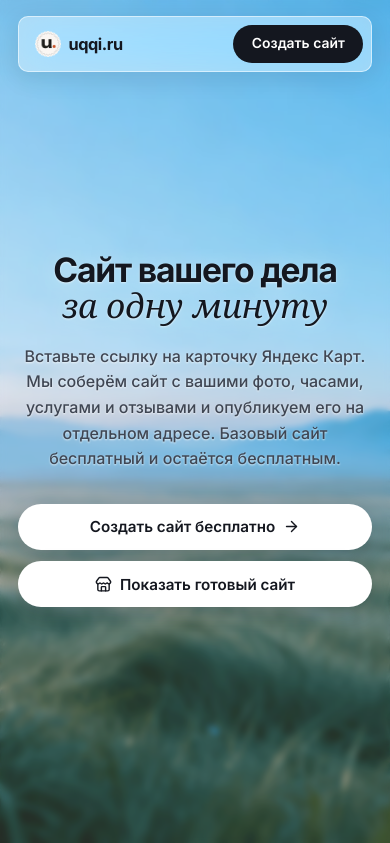
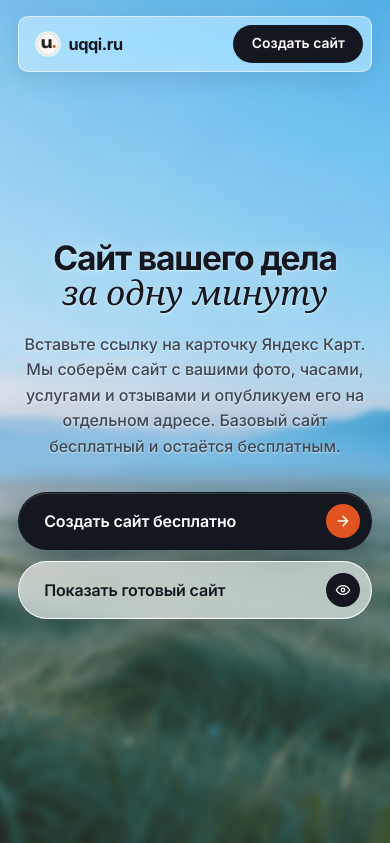
Before and after one commit to alefi01/uqqi, a Python web app: template templates/landing.html in a window 390 px wide. Shown: the top 843 px of the page. Run offline with Jinja, Linux system fonts and the light colour scheme; the template is opened without the code that fills it, so the values that code supplies are empty; some libraries are stand-ins or nearby versions; some web fonts are replaced.

Commit message:
Give the hero buttons some presence
Both buttons keep the same silhouette and size, but they no longer read as
two plain white pills: a taller pill with the label on the left and a round
icon badge on the right. The primary is ink with the brand orange badge and a
layered shadow; the secondary is frosted glass over the photo with an ink
badge. Both lift a little on hover and the badge nudges with them.

The two icons are inline SVG rather than lucide placeholders, so they render
even before (or without) the icon script.

Gates on templates/landing.html: measure_render OK (249 text elements AA),
verify_states OK (90 element-states, hover and focus included),
verify_responsive OK at 280/320/414, verify_target_size OK (56 targets).

Co-Authored-By: Claude Opus 5 <noreply@anthropic.com>
Claude-Session: https://claude.ai/code/session_01BSFUhK2ySRFKh9VMN1ZNtx

```diff
--- a/templates/landing.html
+++ b/templates/landing.html
@@ -112,10 +112,25 @@ ul,ol{list-style:none;}
 .btn--primary:hover{background:#252A35;box-shadow:0 8px 22px rgba(20,23,31,.20);transform:translateY(-1px);}
 .btn--primary:active{transform:translateY(0);}
 .btn--outline{background:var(--page);color:var(--ink);border-color:var(--line-2);box-shadow:var(--sh-card);}
-/* В герое обе кнопки одинаковые: белые, одной ширины, поверх фотографии */
-.hero .btn{background:#FFFFFF;color:var(--ink);border-color:rgba(255,255,255,.85);
-  box-shadow:0 6px 20px rgba(20,23,31,.16);min-width:min(292px,100%);}
-.hero .btn:hover{background:#F2F4F7;transform:translateY(-1px);box-shadow:0 10px 26px rgba(20,23,31,.20);}
+/* Кнопки героя: одна форма и размер, но с характером — крупная пилюля,
+   круглый значок справа и мягкая тень, чтобы держаться поверх фотографии. */
+.hero__cta .btn{min-height:58px;min-width:min(300px,100%);padding:.7rem .7rem .7rem 1.6rem;
+  font-size:1rem;letter-spacing:-.01em;justify-content:space-between;gap:1.2rem;}
+.hero .btn__ic{width:34px;height:34px;border-radius:50%;display:grid;place-items:center;flex:none;
+  transition:transform var(--t-base) var(--ease),background var(--t-fast) linear;}
+.hero .btn__ic svg{width:16px;height:16px;}
+.hero .btn--primary{background:var(--ink);color:#fff;border-color:transparent;
+  box-shadow:0 12px 30px rgba(20,23,31,.30),inset 0 1px 0 rgba(255,255,255,.16);}
+.hero .btn--primary .btn__ic{background:var(--mark);color:#fff;}
+.hero .btn--primary:hover{background:#1D222C;transform:translateY(-2px);
+  box-shadow:0 18px 40px rgba(20,23,31,.36),inset 0 1px 0 rgba(255,255,255,.2);}
+.hero .btn--outline{background:rgba(255,255,255,.58);color:var(--ink);border-color:rgba(255,255,255,.95);
+  backdrop-filter:blur(16px) saturate(1.3);-webkit-backdrop-filter:blur(16px) saturate(1.3);
+  box-shadow:0 12px 30px rgba(20,23,31,.16);}
+.hero .btn--outline .btn__ic{background:var(--ink);color:#fff;}
+.hero .btn--outline:hover{background:rgba(255,255,255,.86);transform:translateY(-2px);
+  box-shadow:0 18px 38px rgba(20,23,31,.2);}
+.hero .btn:hover .btn__ic{transform:translateX(2px);}
 .hero .btn:active{transform:translateY(0);}
 .btn--outline:hover{border-color:var(--ink);transform:translateY(-1px);}
 .btn--outline:active{transform:translateY(0);}
@@ -487,11 +502,11 @@ footer{background:var(--page);border-top:1px solid var(--line);padding-top:3.5re
     <h1 class="display">Сайт вашего дела<br><span class="serif">за одну минуту</span></h1>
     <p class="lead hero__lead">Вставьте ссылку на карточку Яндекс Карт. Мы соберём сайт с вашими фото, часами, услугами и отзывами и опубликуем его на отдельном адресе. Базовый сайт бесплатный и остаётся бесплатным.</p>
     <div class="hero__cta">
-      <a href="https://lk.uqqi.ru/" class="btn btn--primary">Создать сайт бесплатно <i data-lucide="arrow-right"></i></a>
+      <a href="https://lk.uqqi.ru/" class="btn btn--primary">Создать сайт бесплатно <span class="btn__ic"><svg viewBox="0 0 24 24" fill="none" stroke="currentColor" stroke-width="2.2" stroke-linecap="round" stroke-linejoin="round" aria-hidden="true"><path d="M5 12h13"/><path d="m12 5 7 7-7 7"/></svg></span></a>
       <div class="demo-slot" id="demoSlot">
-        <button type="button" class="btn btn--outline" id="demoBtn" onclick="showRandomSite()"><i data-lucide="store"></i> Показать готовый сайт</button>
+        <button type="button" class="btn btn--outline" id="demoBtn" onclick="showRandomSite()">Показать готовый сайт <span class="btn__ic"><svg viewBox="0 0 24 24" fill="none" stroke="currentColor" stroke-width="2" stroke-linecap="round" stroke-linejoin="round" aria-hidden="true"><path d="M2 12s3.6-6.5 10-6.5S22 12 22 12s-3.6 6.5-10 6.5S2 12 2 12z"/><circle cx="12" cy="12" r="2.6"/></svg></span></button>
         <div class="demo-spin" id="demoSpin"><span class="demo-spin__ring"></span></div>
-        <a class="btn btn--outline demo-link" id="demoLink" href="#" target="_blank" rel="noopener">Открыть пример <i data-lucide="arrow-up-right"></i></a>
+        <a class="btn btn--outline demo-link" id="demoLink" href="#" target="_blank" rel="noopener">Открыть пример <span class="btn__ic"><svg viewBox="0 0 24 24" fill="none" stroke="currentColor" stroke-width="2.2" stroke-linecap="round" stroke-linejoin="round" aria-hidden="true"><path d="M7 17 17 7"/><path d="M8 7h9v9"/></svg></span></a>
       </div>
     </div>
     <p class="hero__note" id="bHint" role="status" aria-live="polite"></p>
```
